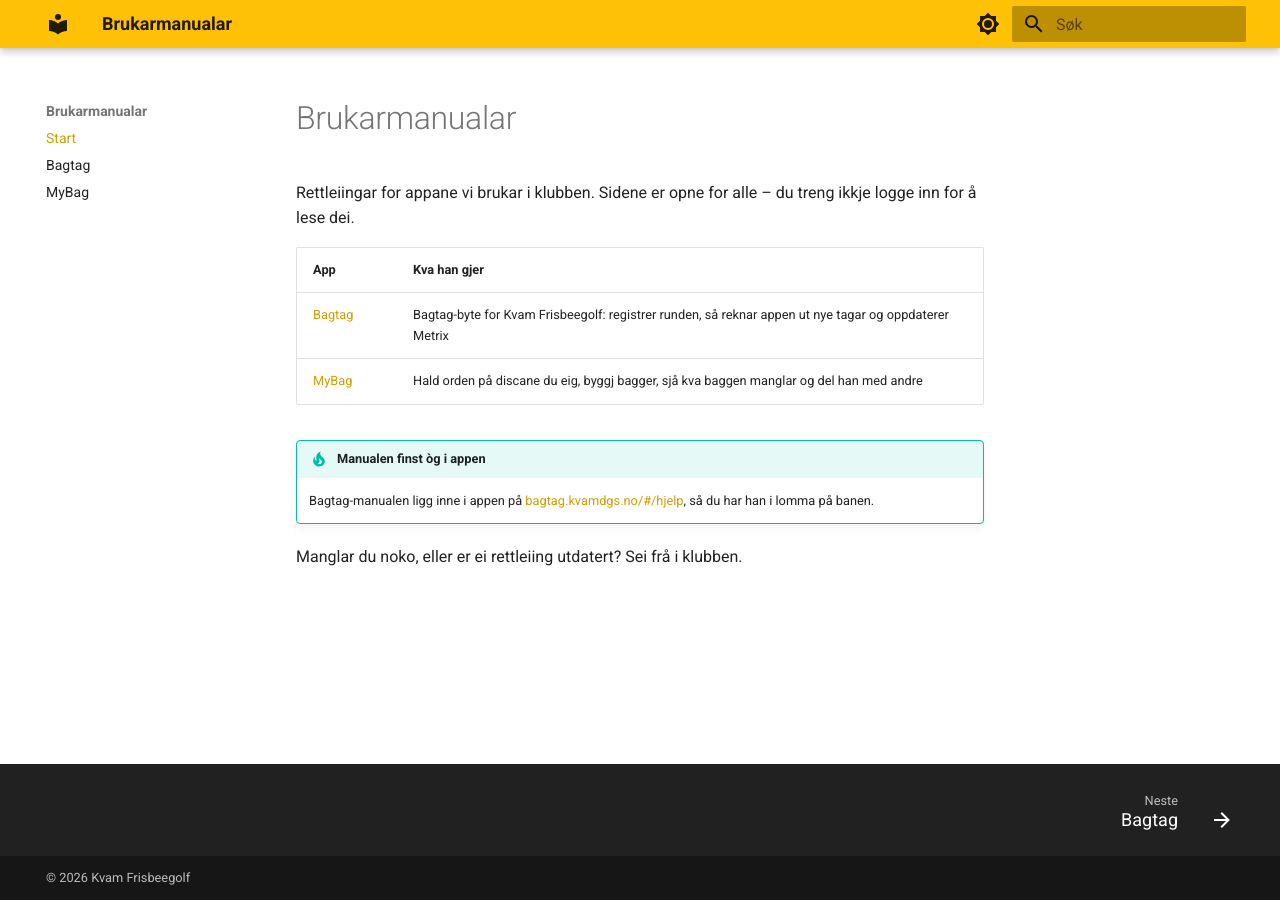
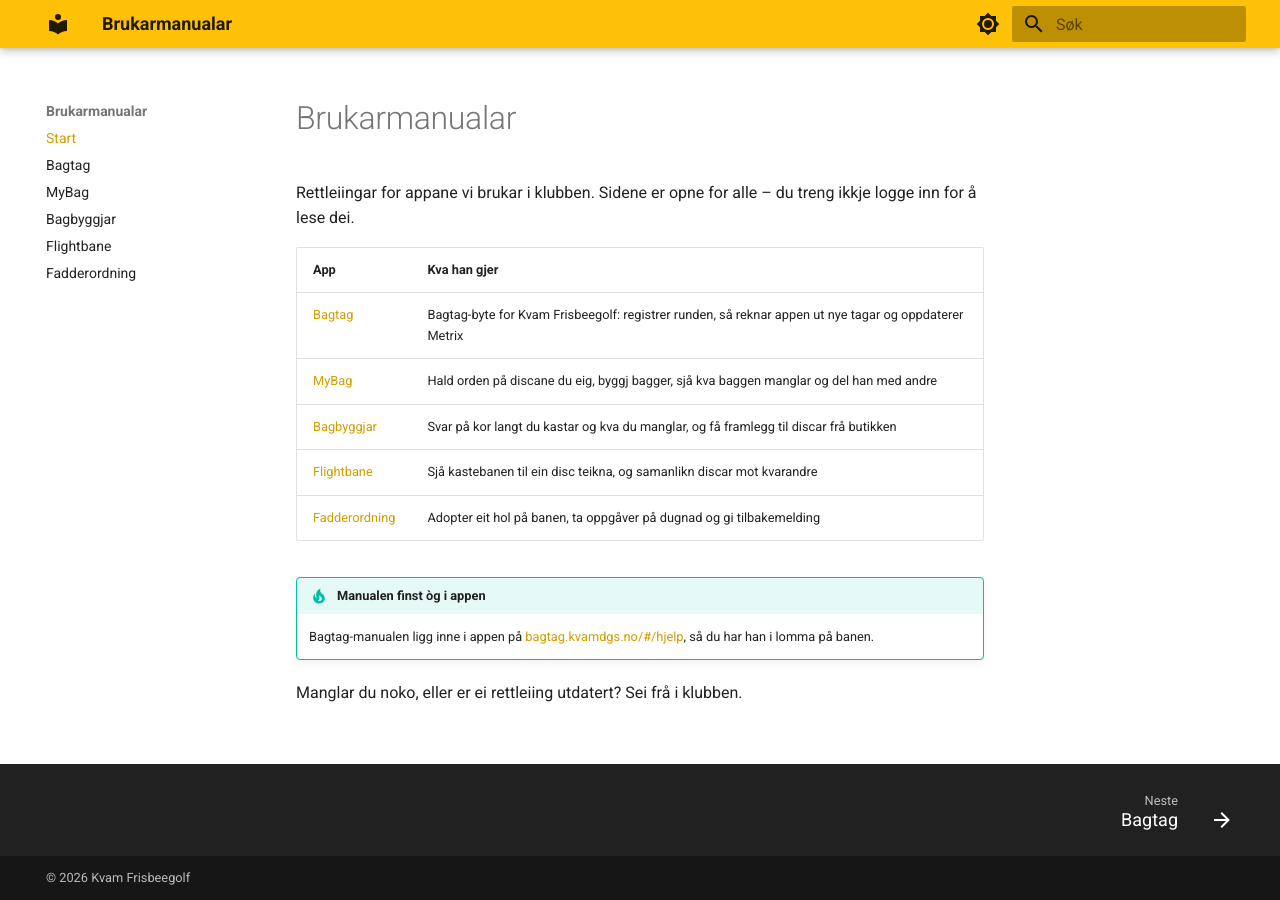
Before and after one commit to hanses89/manuals, an MkDocs documentation site: the page built from docs/index.md, in a window 1280 px wide. Built offline with MkDocs 1.6.1 and Material for MkDocs 9.7.7, drawn with Linux system fonts in a browser that asks for light colours.

Commit message:
Fire nye manualar inn i navigasjonen
Co-Authored-By: Claude Opus 5 (1M context) <noreply@anthropic.com>

```diff
--- a/docs/index.md
+++ b/docs/index.md
@@ -7,6 +7,9 @@ ikkje logge inn for å lese dei.
 |---|---|
 | [Bagtag](bagtag.md) | Bagtag-byte for Kvam Frisbeegolf: registrer runden, så reknar appen ut nye tagar og oppdaterer Metrix |
 | [MyBag](bag.md) | Hald orden på discane du eig, byggj bagger, sjå kva baggen manglar og del han med andre |
+| [Bagbyggjar](hjelp.md) | Svar på kor langt du kastar og kva du manglar, og få framlegg til discar frå butikken |
+| [Flightbane](flight.md) | Sjå kastebanen til ein disc teikna, og samanlikn discar mot kvarandre |
+| [Fadderordning](fadder.md) | Adopter eit hol på banen, ta oppgåver på dugnad og gi tilbakemelding |
 
 !!! tip "Manualen finst òg i appen"
     Bagtag-manualen ligg inne i appen på
--- a/mkdocs.yml
+++ b/mkdocs.yml
@@ -38,6 +38,9 @@ nav:
   - Start: index.md
   - Bagtag: bagtag.md
   - MyBag: bag.md
+  - Bagbyggjar: hjelp.md
+  - Flightbane: flight.md
+  - Fadderordning: fadder.md
 
 markdown_extensions:
   - admonition
```
